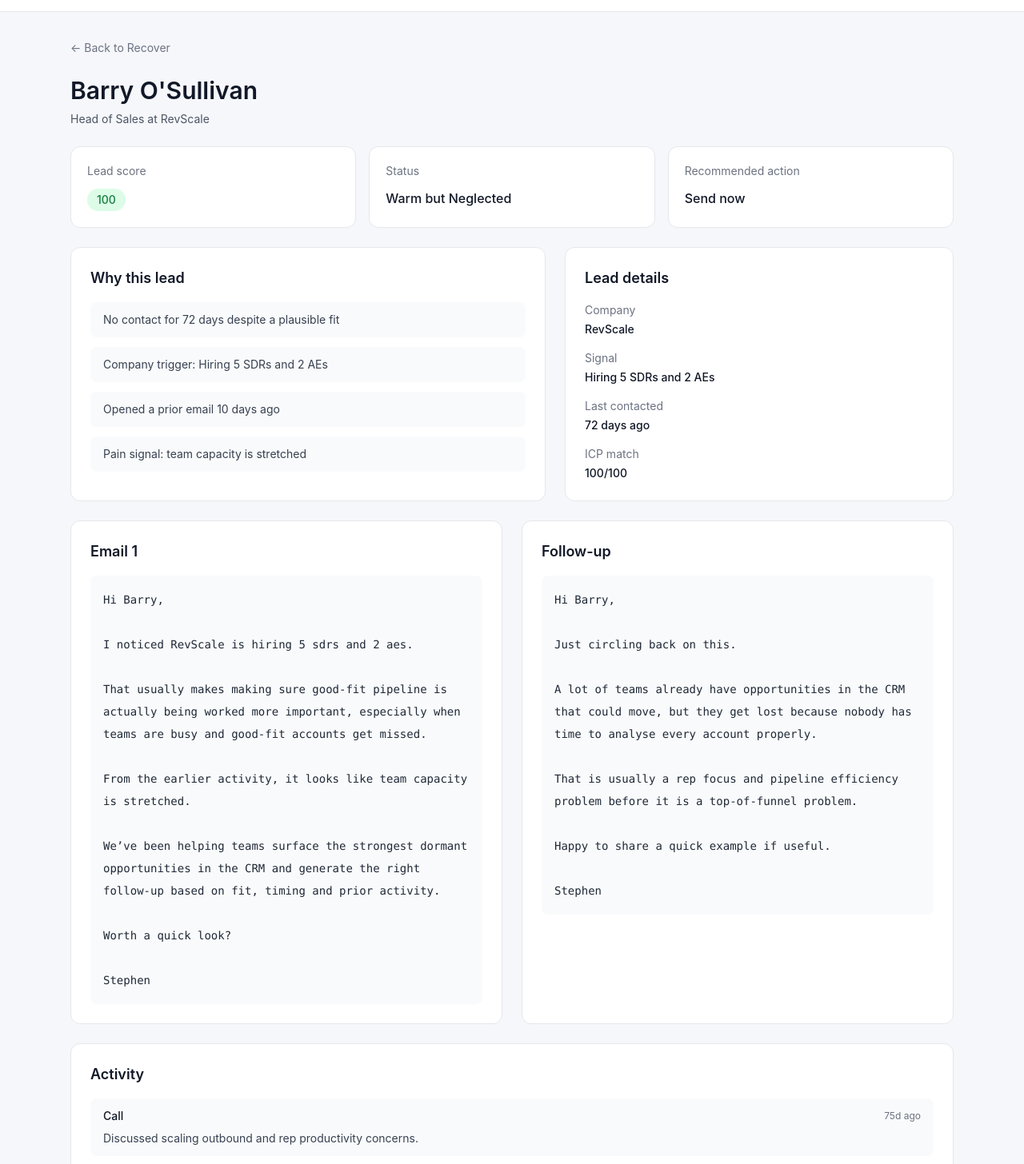
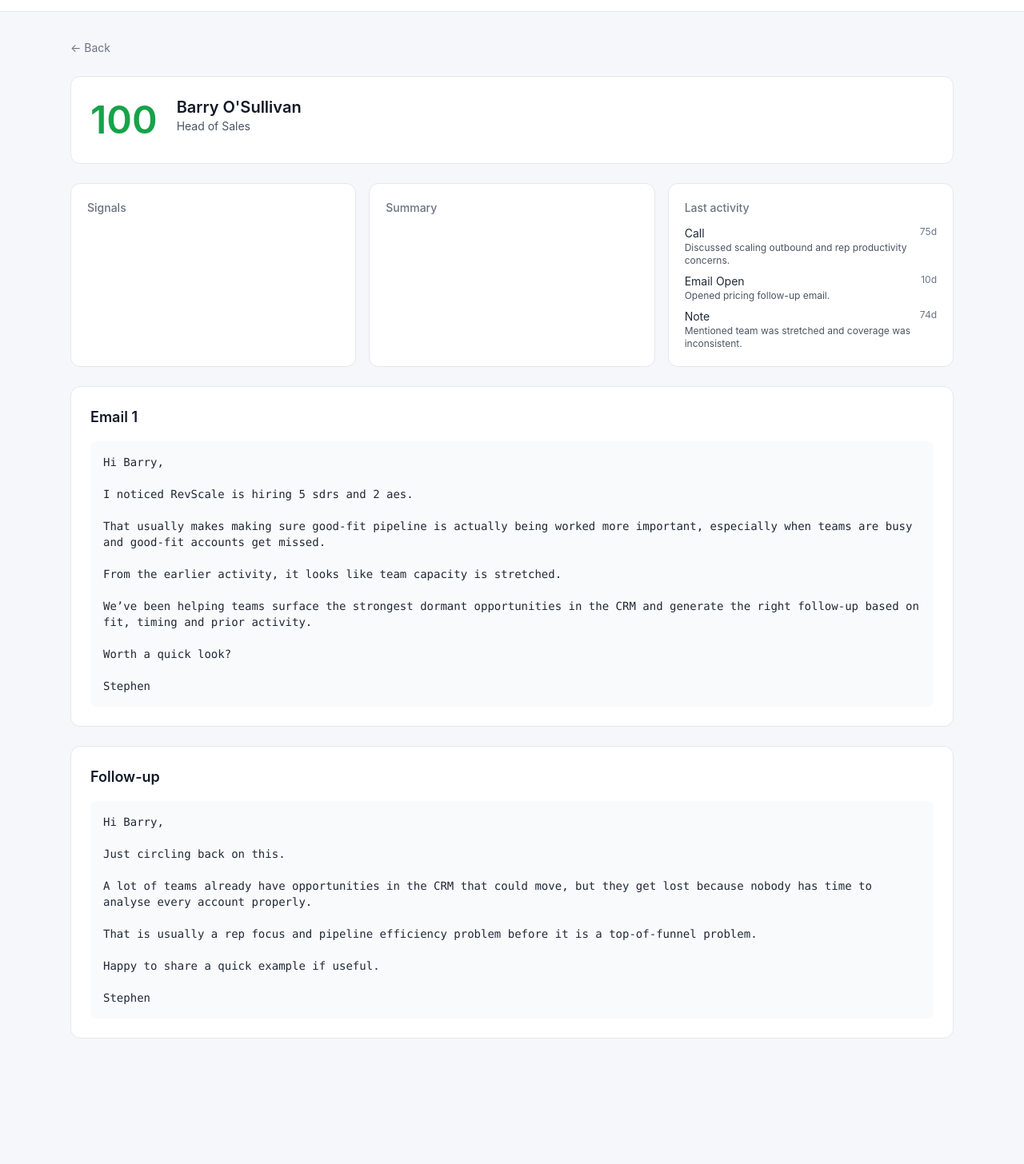
Before and after one commit to powerstephen/SignalOps, a Next.js app: page /lead/lead_001 in a window 1280 px wide. Shown: the part 54-1510 px from the top of the page at 80% size. After the commit the page ends 1385 px from the top, so only its background shows below. Built offline with nearby package versions, Linux system fonts and the light colour scheme.

Commit message:
Update page.tsx

```diff
--- a/app/lead/[id]/page.tsx
+++ b/app/lead/[id]/page.tsx
@@ -7,209 +7,159 @@ import { leads as demoLeads } from "@/lib/data";
 import { analyzeLead } from "@/lib/openai";
 import { Lead } from "@/lib/types";
 
-function getScoreStyles(score: number) {
-  if (score >= 80) return "bg-green-100 text-green-700";
-  if (score >= 60) return "bg-amber-100 text-amber-700";
-  return "bg-gray-100 text-gray-700";
+function getScoreColor(score: number) {
+  if (score >= 80) return "text-green-600";
+  if (score >= 60) return "text-amber-600";
+  return "text-gray-600";
 }
 
 export default function LeadPage() {
   const params = useParams<{ id: string }>();
+
   const [activeLeads, setActiveLeads] = useState<Lead[]>(demoLeads);
-  const [loaded, setLoaded] = useState(false);
-  const [analysis, setAnalysis] = useState<Awaited<ReturnType<typeof analyzeLead>> | null>(null);
+  const [analysis, setAnalysis] = useState<any>(null);
 
   useEffect(() => {
     const uploaded = localStorage.getItem("uploadedLeads");
-
     if (uploaded) {
       try {
-        const parsed = JSON.parse(uploaded) as Lead[];
-        if (Array.isArray(parsed) && parsed.length > 0) {
-          setActiveLeads(parsed);
-        }
-      } catch {
-        setActiveLeads(demoLeads);
-      }
+        const parsed = JSON.parse(uploaded);
+        if (Array.isArray(parsed)) setActiveLeads(parsed);
+      } catch {}
     }
-
-    setLoaded(true);
   }, []);
 
   const lead = useMemo(() => {
-    return activeLeads.find((item) => item.id === params.id);
+    return activeLeads.find((l) => l.id === params.id);
   }, [activeLeads, params.id]);
 
   useEffect(() => {
-    if (lead) {
-      analyzeLead(lead).then(setAnalysis);
-    }
+    if (lead) analyzeLead(lead).then(setAnalysis);
   }, [lead]);
 
-  if (!loaded) {
-    return (
-      <main className="min-h-screen bg-[#f6f7fb]">
-        <div className="mx-auto max-w-6xl px-6 py-8">
-          <div className="rounded-xl border bg-white p-6 text-sm text-gray-500">
-            Loading lead...
-          </div>
-        </div>
-      </main>
-    );
-  }
+  if (!lead) return notFound();
+  if (!analysis) return <div className="p-8">Analyzing...</div>;
 
-  if (!lead) {
-    notFound();
-  }
-
-  if (!analysis) {
-    return (
-      <main className="min-h-screen bg-[#f6f7fb]">
-        <div className="mx-auto max-w-6xl px-6 py-8">
-          <div className="rounded-xl border bg-white p-6 text-sm text-gray-500">
-            Analyzing lead...
-          </div>
-        </div>
-      </main>
-    );
-  }
-
-  const topReasons = analysis.whyNow.slice(0, 4);
+  const tags = analysis.tags || [];
 
   return (
     <main className="min-h-screen bg-[#f6f7fb]">
       <div className="mx-auto max-w-6xl px-6 py-8">
+
+        {/* Back */}
         <div className="mb-6">
-          <Link href="/" className="text-sm text-gray-500 hover:text-gray-900">
-            ← Back to Recover
+          <Link href="/" className="text-sm text-gray-500 hover:text-black">
+            ← Back
           </Link>
         </div>
 
-        <div className="mb-6">
-          <h1 className="text-3xl font-semibold text-gray-900">{lead.name}</h1>
-          <p className="mt-2 text-sm text-gray-600">
-            {lead.title} at {lead.company}
-          </p>
+        {/* TOP BAR */}
+        <div className="mb-6 flex items-center gap-6 rounded-xl border bg-white p-6">
+
+          <div className={`text-5xl font-semibold ${getScoreColor(analysis.score)}`}>
+            {analysis.score}
+          </div>
+
+          <div className="flex-1">
+            <h1 className="text-xl font-semibold text-gray-900">
+              {lead.name}
+            </h1>
+            <p className="text-sm text-gray-600">
+              {lead.title}
+            </p>
+
+            <div className="mt-3 flex flex-wrap gap-2">
+              {tags.map((tag: string, i: number) => (
+                <span
+                  key={i}
+                  className="rounded-full bg-green-100 px-3 py-1 text-xs text-green-800"
+                >
+                  {tag}
+                </span>
+              ))}
+            </div>
+          </div>
         </div>
 
+        {/* 3 COLUMN GRID */}
         <div className="mb-6 grid gap-4 md:grid-cols-3">
+
+          {/* SIGNALS */}
           <div className="rounded-xl border bg-white p-5">
-            <p className="text-sm text-gray-500">Lead score</p>
-            <div className="mt-3">
-              <span
-                className={`inline-flex rounded-full px-3 py-1 text-sm font-medium ${getScoreStyles(
-                  analysis.score
-                )}`}
-              >
-                {analysis.score}
-              </span>
+            <h2 className="text-sm font-medium text-gray-500">
+              Signals
+            </h2>
+
+            <div className="mt-3 space-y-2 text-sm text-gray-800">
+              {analysis.signals?.map((s: string, i: number) => (
+                <div key={i}>• {s}</div>
+              ))}
             </div>
           </div>
 
+          {/* SUMMARY / DRIVERS */}
           <div className="rounded-xl border bg-white p-5">
-            <p className="text-sm text-gray-500">Status</p>
-            <p className="mt-3 text-base font-medium text-gray-900">
-              {analysis.state}
+            <h2 className="text-sm font-medium text-gray-500">
+              Summary
+            </h2>
+
+            <p className="mt-3 text-sm text-gray-800 leading-6">
+              {analysis.summary}
             </p>
           </div>
 
+          {/* LAST ACTIVITY */}
           <div className="rounded-xl border bg-white p-5">
-            <p className="text-sm text-gray-500">Recommended action</p>
-            <p className="mt-3 text-base font-medium text-gray-900">
-              {analysis.recommendedActionLabel}
-            </p>
+            <h2 className="text-sm font-medium text-gray-500">
+              Last activity
+            </h2>
+
+            <div className="mt-3 space-y-2 text-sm text-gray-800">
+              {lead.activities.map((a, i) => (
+                <div key={i}>
+                  <div className="flex justify-between">
+                    <span className="capitalize">
+                      {a.type.replace(/_/g, " ")}
+                    </span>
+                    <span className="text-gray-500 text-xs">
+                      {a.daysAgo}d
+                    </span>
+                  </div>
+                  <div className="text-gray-600 text-xs">
+                    {a.note}
+                  </div>
+                </div>
+              ))}
+            </div>
           </div>
         </div>
 
-        <div className="mb-6 grid gap-6 lg:grid-cols-[1.1fr_0.9fr]">
-          <section className="rounded-xl border bg-white p-6">
-            <h2 className="text-lg font-semibold text-gray-900">Why this lead</h2>
+        {/* EMAIL 1 */}
+        <div className="mb-6 rounded-xl border bg-white p-6">
+          <h2 className="text-lg font-semibold text-gray-900">
+            Email 1
+          </h2>
 
-            <div className="mt-4 grid gap-3">
-              {topReasons.map((reason, index) => (
-                <div
-                  key={index}
-                  className="rounded-lg bg-gray-50 px-4 py-3 text-sm text-gray-700"
-                >
-                  {reason}
-                </div>
-              ))}
-            </div>
-          </section>
-
-          <section className="rounded-xl border bg-white p-6">
-            <h2 className="text-lg font-semibold text-gray-900">Lead details</h2>
-
-            <div className="mt-4 space-y-4 text-sm">
-              <div>
-                <p className="text-gray-500">Company</p>
-                <p className="mt-1 font-medium text-gray-900">{lead.company}</p>
-              </div>
-
-              <div>
-                <p className="text-gray-500">Signal</p>
-                <p className="mt-1 font-medium text-gray-900">
-                  {lead.companyData?.signal || "—"}
-                </p>
-              </div>
-
-              <div>
-                <p className="text-gray-500">Last contacted</p>
-                <p className="mt-1 font-medium text-gray-900">
-                  {lead.lastContactedDays} days ago
-                </p>
-              </div>
-
-              <div>
-                <p className="text-gray-500">ICP match</p>
-                <p className="mt-1 font-medium text-gray-900">
-                  {analysis.icpMatchScore}/100
-                </p>
-              </div>
-            </div>
-          </section>
+          <div className="mt-4 bg-gray-50 p-4 rounded-lg">
+            <pre className="whitespace-pre-wrap text-sm text-gray-800">
+              {analysis.email}
+            </pre>
+          </div>
         </div>
 
-        <div className="mb-6 grid gap-6 lg:grid-cols-2">
-          <section className="rounded-xl border bg-white p-6">
-            <h2 className="text-lg font-semibold text-gray-900">Email 1</h2>
-            <div className="mt-4 rounded-lg bg-gray-50 p-4">
-              <pre className="whitespace-pre-wrap text-sm leading-7 text-gray-800">
-                {analysis.email}
-              </pre>
-            </div>
-          </section>
+        {/* EMAIL 2 */}
+        <div className="rounded-xl border bg-white p-6">
+          <h2 className="text-lg font-semibold text-gray-900">
+            Follow-up
+          </h2>
 
-          <section className="rounded-xl border bg-white p-6">
-            <h2 className="text-lg font-semibold text-gray-900">Follow-up</h2>
-            <div className="mt-4 rounded-lg bg-gray-50 p-4">
-              <pre className="whitespace-pre-wrap text-sm leading-7 text-gray-800">
-                {analysis.followUpEmail}
-              </pre>
-            </div>
-          </section>
+          <div className="mt-4 bg-gray-50 p-4 rounded-lg">
+            <pre className="whitespace-pre-wrap text-sm text-gray-800">
+              {analysis.followUpEmail}
+            </pre>
+          </div>
         </div>
 
-        <section className="rounded-xl border bg-white p-6">
-          <h2 className="text-lg font-semibold text-gray-900">Activity</h2>
-
-          <div className="mt-4 space-y-3">
-            {lead.activities.map((activity, index) => (
-              <div
-                key={index}
-                className="rounded-lg bg-gray-50 px-4 py-3"
-              >
-                <div className="flex items-center justify-between gap-4">
-                  <p className="text-sm font-medium capitalize text-gray-900">
-                    {activity.type.replace(/_/g, " ")}
-                  </p>
-                  <p className="text-xs text-gray-500">{activity.daysAgo}d ago</p>
-                </div>
-                <p className="mt-2 text-sm text-gray-700">{activity.note}</p>
-              </div>
-            ))}
-          </div>
-        </section>
       </div>
     </main>
   );
```
